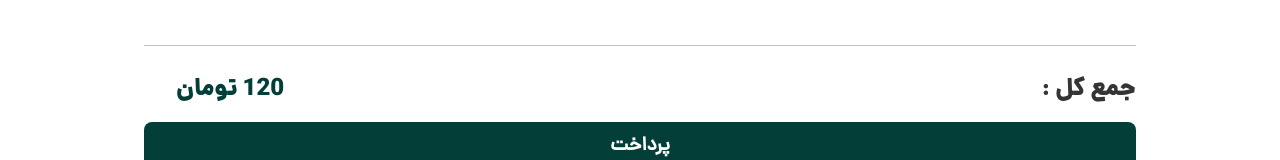
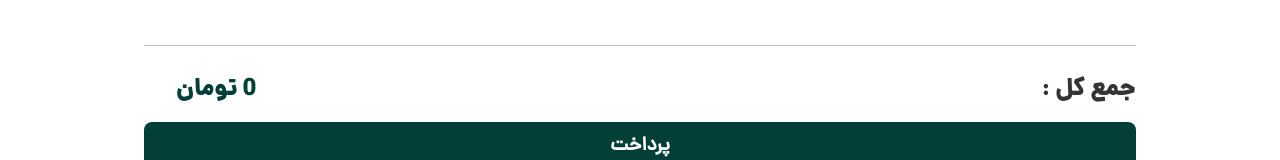
Before and after one commit to mohammadmehdidalvandii/monster-coffee, a React (Vite) app: page /Shopping in a window 1280 px wide. Shown: the part 533-693 px from the top of the page. Built offline with nearby package versions, Linux system fonts and the light colour scheme.

Commit message:
logic TotalPrice calculater

```diff
--- a/src/components/template/shopping/Basket/Basket.jsx
+++ b/src/components/template/shopping/Basket/Basket.jsx
@@ -2,11 +2,12 @@ import { Link } from 'react-router-dom';
 import './Basket.css';
 import ShoppingCard from '../ShoppingCard/ShoppingCard';
 import { showSwal } from '../../../../utils/Helpers';
-import { useState } from 'react';
+import { useEffect, useState } from 'react';
 
 function Basket() {
     const basket = JSON.parse(localStorage.getItem("basket") || "[]");
     const [basketItems, setBasketItems] = useState(basket.map(item => ({ ...item, count: item.count || 1 })));
+    const [totalPrice , setTotalPrice] = useState(0)
 
     // add Logic Removed Cart Basket
     const handlerRemoved = (coffeeId , coffeeSize)=>{
@@ -49,7 +50,16 @@ function Basket() {
             setBasketItems(newBasketItems);
             localStorage.setItem("basket", JSON.stringify(newBasketItems));
           }
-
+        // TotalPrice
+        useEffect(calcTotalPrice , [basket])
+        function calcTotalPrice (){
+            let price = 0
+            if(basket.length){
+                price = basket.reduce((prev , current)=> prev + current.price * current.count , 0)
+                setTotalPrice(price)
+            }
+            setTotalPrice(price)
+        }
   return (
     <section className="basket">
         <div className="containers">
@@ -80,7 +90,7 @@ function Basket() {
                             <ul className="basket_bill_items">
                                 <li className="basket_bill_item">
                                     <span className="basket_bill_title">جمع کل :</span>
-                                    <span className="basket_bill_number">120 تومان</span>
+                                    <span className="basket_bill_number">{totalPrice} تومان</span>
                                 </li>
                             </ul>
                             <Link to='#' className='basket_bill_pay'>پرداخت</Link>
```
